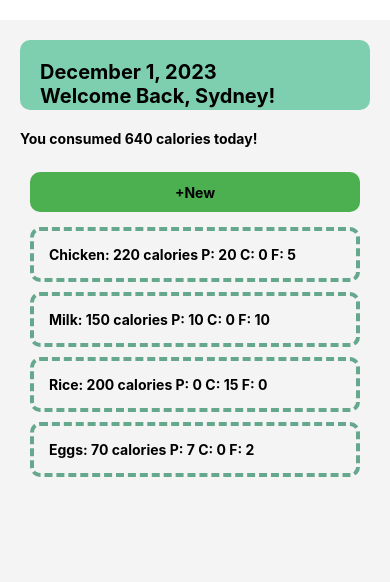
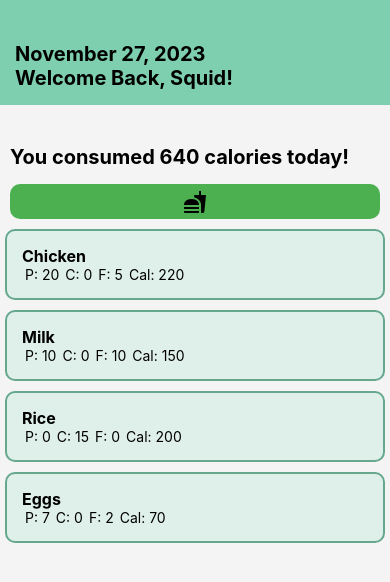
Before and after one commit to sydneychn/nutrition-tracker, a React Native app: screen / in a window 390 px wide. Shown: the top 582 px of the page. Built offline with nearby package versions, Linux system fonts and the light colour scheme.

Commit message:
Styling/Input Changes and added current date

```diff
--- a/App.js
+++ b/App.js
@@ -1,7 +1,7 @@
-import React, {useState} from 'react';
-import {StyleSheet, Text, TextInput, View, FlatList, Keyboard, Pressable, TouchableOpacity, Image, TouchableWithoutFeedback} from 'react-native';
-import Slider from '@react-native-community/slider'
-import PieChart from 'react-native-pie-chart';
+import React, {useEffect, useState} from 'react';
+import {StyleSheet, Text, TextInput, View, FlatList, Keyboard, Pressable, TouchableOpacity, Image, TouchableWithoutFeedback, ScrollView} from 'react-native';
+import { PieChart } from 'react-native-chart-kit';
+import { MaterialIcons } from '@expo/vector-icons';
 import Header from './components/header';
 import FoodItem from './components/foodItem';
 
@@ -15,25 +15,27 @@ export default function App() {
     {name: 'Eggs', cals: 70, carbs: 0, fats: 2, protein: 7, id: 3}
   ]);
   const [food, setFood] = useState(''); //new item to be added to list
-  const [carbs, setCarbs] = useState('1'); //new item's carbs
-  const [protein, setProtein] = useState('1'); //new item's protein
-  const [fats, setFats] = useState('1'); //new item's fats
-  const [calories, setCalories] = useState(''); //new item's calories
+  const [carbs, setCarbs] = useState(0); //default item's carbs
+  const [protein, setProtein] = useState(0); //default item's protein
+  const [fats, setFats] = useState(0); //default item's fats
+  const [calories, setCalories] = useState(0); //default item's calories
   const [totalCalories, setTotalCalories] = useState(640); //total calories
   const [showInput, setShowInput] = useState(false) //state to show/hide input field
+  const [currentDate, setCurrentDate] = useState(new Date());
+
   //function that adds current item to the list and updates the total calories
   const addFood = ( )=> {
   //checks for missing input values
-    if (!food || !calories){
+    if (!food){
       alert('You left it blank!');
       return;
     }
     const newFood = {
       name: food,
       cals: parseInt(calories),
-      carbs: parseInt(carbs),
-      protein: parseInt(protein),
-      fats: parseInt(fats),
+      protein: parseFloat(protein),
+      carbs: parseFloat(carbs),
+      fats: parseFloat(fats),
       id: Date.now(),
     }
 
@@ -49,102 +51,135 @@ export default function App() {
     Keyboard.dismiss();
   }
 
+  useEffect(() => {
+    const timer = setInterval(() => {
+      setCurrentDate(new Date());
+    }, 1000);
+    return () => clearInterval(timer);
+    }, []);
+
+
+
   return (
     <TouchableWithoutFeedback onPress={() => {Keyboard.dismiss()
     console.log("hello test");}}>
       <View style = {styles.container}>
         <View style = {styles.header} /*header*/>
-          <Text style = {styles.title}>December 1, 2023</Text>
-          <Text style = {styles.title}>Welcome Back, Sydney!</Text>
+          <Text style = {styles.title}>{currentDate.toLocaleDateString('en-US', {year: 'numeric', month: 'long', day: 'numeric'})}</Text>
+          <Text style = {styles.title}>Welcome Back, Squid!</Text>
         </View>
-        <Text style = {{fontWeight: 'bold', marginBottom: 20}}>You consumed {totalCalories} calories today!</Text>
+        <Text style = {{fontSize: 20, fontWeight: 'bold', margin: 10}}>You consumed {totalCalories} calories today!</Text>
         {/*If showInput true, view the input field. If not, hide it */}
         {!showInput ? (
           <Pressable
             style = {styles.newButton}
             onPress={() => setShowInput(true)} /*When New Item button pressed, show the input field*/>
-            <Text style={{ fontWeight: 'bold' }}>+New</Text>
+            <MaterialIcons name="fastfood" size={24} color="black" />
           </Pressable>
         ) : (
         <>
+
           <View style={styles.inputContainer} /*input container*/>
-            <View style={styles.inputs1} /*Input container for item and calorie inputs*/>
-              <TextInput /*input for food item*/
+            <View style={ {flexDirection: 'row', justifyContent: 'flex-start',}} /*Input container for item and calorie inputs*/>
+              <View>
+                <Text style = {{marginLeft: 10}}>Food: </Text>
+                <TextInput
                   style={styles.inputName}
-                placeholder='Food'
+                  placeholder='Enter food name'
                   value={food}
                   onChangeText={(val) => setFood(val)} />
+              </View>
+              <View>
+                <Text style = {{marginLeft: 10}}>Calories: </Text>
                 <TextInput /*input for calories*/
                   style={styles.inputCal}
-                placeholder='Calories'
+                  placeholder='Enter calories'
                   keyboardType="numeric"
                   value={calories.toString()}
                   onChangeText={(val) => setCalories((val))} />
+              </View>
+              <View>
+                <Text> </Text>
                 <Pressable /*Pressable component to add food*/
                   style={styles.addButton}
                   onPress={() =>addFood()}>
-                <Text style={{ fontWeight: "bold", textAlign: 'center' }}>Add</Text>
+                  <Text style={{ fontWeight: "bold", textAlign: 'center'}}>Add</Text>
                 </Pressable>
               </View>
-            <View style={{ flexDirection: 'row' }}>
-              <View style={styles.inputs2} /*Input container for macros inputs*/>
-                <View style={{ flexDirection: 'row' }}>
-                  <Text style={{ marginVertical: 20, marginLeft: 10 }}>Protein</Text>
-                  <Slider
-                    style={styles.macrosSlider}
-                    minimumValue={0}
-                    maximumValue={100}
-                    value={protein}
-                    minimumTrackTintColor={'#2bae7c'}
-                    thumbImage={require('./assets/chris.png')}
-                    onValueChange={(val) => setProtein(val)} />
             </View>
-                <View style={{ flexDirection: 'row' }}>
-                  <Text style={{ marginVertical: 20, marginLeft: 10, marginRight: 14 }}>Carb</Text>
-                  <Slider
-                    style={styles.macrosSlider}
-                    minimumValue={0}
-                    maximumValue={100}
-                    value={carbs}
-                    minimumTrackTintColor={'#87bda2'}
-                    thumbImage={require('./assets/thumb.png')}
-                    onValueChange={(val) => setCarbs(val)} />
+
+            <View style={styles.inputContainerMacros} /*Input container for macros inputs*/>
+              <View>
+                <Text style = {{marginLeft: 10}}>Protein (g): </Text>
+                <TextInput /*input for protein*/
+                  style={styles.inputMacros}
+                  placeholder=''
+                  keyboardType="numeric"
+                  value={protein.toString()}
+                  onChangeText={(val) => setProtein((val))} />
               </View>
-                <View style={{ flexDirection: 'row' }}>
-                  <Text style={{ marginVertical: 20, marginLeft: 10, marginRight: 25 }}>Fat</Text>
-                  <Slider
-                    style={styles.macrosSlider}
-                    minimumValue={0}
-                    maximumValue={100}
-                    value={fats}
-                    minimumTrackTintColor={'#c9c9c9'}
-                    thumbImage={require('./assets/matthew.png')}
-                    onValueChange={(val) => setFats(val)} />
+              <View>
+                <Text style = {{marginLeft: 10}}>Carbs (g): </Text>
+                <TextInput /*input for carbs*/
+                  style={styles.inputMacros}
+                  placeholder=''
+                  keyboardType="numeric"
+                  value={carbs.toString()}
+                  onChangeText={(val) => setCarbs((val))} />
+              </View>
+              <View>
+                <Text style = {{marginLeft: 10}}>Fat (g): </Text>
+                <TextInput /*input for fat*/
+                  style={styles.inputMacros}
+                  placeholder=''
+                  keyboardType="numeric"
+                  value={fats.toString()}
+                  onChangeText={(val) => setFats((val))} />
               </View>
             </View>
-              {/*If macros add up to 0, show a default pie chart of equal values. Once slider is adjusted update piechart*/}
-              {(carbs + protein + fats) === 0 ? (
-                <PieChart widthAndHeight={100} series={[1, 1, 1]} sliceColor={['#2bae7c', '#87bda2', '#c9c9c9']} coverRadius={0.45} coverFill={'#FFF'} />
-              ) : (
-                <PieChart widthAndHeight={100} series={[protein, carbs, fats]} sliceColor={['#2bae7c', '#87bda2', '#c9c9c9']} coverRadius={0.45} coverFill={'#FFF'} />
-              )}
-            </View>
+            {/*PieChart showing statistical information of macros of current item*/}
+            <PieChart
+              data={[
+                { name: 'Protein', value: protein/1, color:'#2bae7c' },
+                { name: 'Carbs', value: carbs/1, color:'#87bda2' },
+                { name: 'Fats', value: fats/1, color:'#c9c9c9' },
+              ]}
+              width={250}
+              height={130}
+              chartConfig={{
+                color: (opacity = 3) => `rgba(255, 255, 255, ${opacity})`
+              }}
+              accessor="value" // This is the key to customize the displayed values
+              backgroundColor="transparent"
+              paddingLeft="15"
+            />
+            {/* <PieChart widthAndHeight={100} series={[protein+.01, carbs+.01, fats+.01]} sliceColor={['#2bae7c', '#87bda2', '#c9c9c9']} coverRadius={0.45} coverFill={'#FFF'} /> */}
             <Pressable /*Pressable component to minimize input form*/
                 style = {styles.minimizeInputButton}
                 onPress={() => setShowInput(false)} /*When Minimize button pressed, hide the input form*/>
-                <Text style={{ fontWeight: 'bold'}}>-Minimize</Text>
+                <MaterialIcons name="no-food" size={24} color="black" />
             </Pressable>
           </View></>
         )}
+
+
 
         <View style = {styles.listContainer}>
             <FlatList
               data = {foods}
               renderItem= {({item}) =>(
                 <TouchableOpacity /*item*/>
-                  <Text style = {styles.item}>
-                  {item.name}: {item.cals} calories P: {item.protein} C: {item.carbs} F: {item.fats}
+                  <View style={styles.listItem}>
+                      <Text style={styles.listItemText}>
+                        {item.name}
                       </Text>
+                      <View style={styles.listItemDetails}>
+                        <Text style={styles.listItemMacro}>P: {item.protein}</Text>
+                        <Text style={styles.listItemMacro}>C: {item.carbs}</Text>
+                        <Text style={styles.listItemMacro}>F: {item.fats}</Text>
+                        <Text style={styles.listItemMacro}>Cal: {item.cals}</Text>
+                      </View>
+                  </View>
                 </TouchableOpacity>
               )}
             />
@@ -159,16 +194,14 @@ export default function App() {
 const styles = StyleSheet.create({
   container: {
     flex: 1,
-    padding: 20,
-    marginTop: 20,
     backgroundColor: '#f4f4f4',
   },
   header: {
-    padding: 20,
-    marginBottom: 20,
-    height: 70,
+    padding: 15,
+    marginBottom:30,
+    justifyContent: 'flex-end',
+    height:105,
     backgroundColor: '#7ECFAF',
-    borderRadius: 10,
   },
   title: {
     textAlign: 'justify',
@@ -179,63 +212,69 @@ const styles = StyleSheet.create({
   newButton: {
     backgroundColor: '#4CAF50',
     borderRadius: 10,
-    height: 40,
+    height: 35,
+    justifyContent: 'center',
+    alignItems: 'center',
+    marginVertical: 5,
+    marginHorizontal: 10,
+    flexDirection: 'row'
+  },
+  inputContainer: {
+    justifyContent: 'space-between',
+    padding: 5,
+    margin: 7,
+    backgroundColor: '#D5D5D5',
+    borderWidth: 2,
+    borderRadius: 10,
+  },
+  inputContainerMacros: {
+    flexDirection: 'row',
+    justifyContent: 'flex-start',
+    marginTop: -12
+  },
+  minimizeInputButton: {
+    backgroundColor: '#FF5C5C',
+    borderRadius: 10,
+    height: 35,
     justifyContent: 'center',
     alignItems: 'center',
     marginVertical: 5,
     marginHorizontal: 10,
   },
-  inputContainer: {
-    flexDirection: 'column',
-    justifyContent: 'space-between',
-    paddingTop: 5,
-    marginBottom: 20,
-    backgroundColor: '#D5D5D5',
-    borderWidth: 4,
-    borderRadius: 10,
-  },
-  minimizeInputButton: {
-    backgroundColor: '#FF5C5C',
-    borderRadius: 10,
-    height: 40,
-    justifyContent: 'center',
-    alignItems: 'center',
-    marginVertical: 5,
-    marginHorizontal: 10,
-  },
-  inputs1: {
-    flexDirection: 'row',
-  },
-  inputs2: {
-    flexDirection: 'column',
-    marginRight: 50
-  },
   addButton: {
     backgroundColor: '#3498DB',
     borderRadius: 10,
+    marginTop: 0.,
     justifyContent: 'center',
     height: 30,
     width: 50,
-    marginLeft: 20
+    margin: 20,
   },
   inputName: {
     borderWidth: 1,
     backgroundColor: '#7ECFAF',
-    borderColor: '#777',
-    padding: 8,
-    marginLeft: 10,
-    marginBottom: 5,
+    borderColor: '#ddd',
+    padding: 6,
+    marginLeft: 5,
     width: 150,
     borderRadius: 10,
   },
   inputCal: {
     borderWidth: 1,
-    borderColor: '#777',
+    borderColor: '#ddd',
     backgroundColor: '#7ECFAF',
-    padding: 8,
-    marginLeft: 10,
-    marginBottom: 5,
-    width: 100,
+    padding: 6,
+    marginLeft: 5,
+    width: 110,
+    borderRadius: 10,
+  },
+  inputMacros: {
+    borderWidth: 1,
+    borderColor: '#ddd',
+    backgroundColor: '#7ECFAF',
+    padding: 6,
+    marginLeft: 5,
+    width: 80,
     borderRadius: 10,
   },
   macrosSlider: {
@@ -245,20 +284,28 @@ const styles = StyleSheet.create({
     marginLeft: 5,
   },
   listContainer: {
-    padding: 5,
-    flex: 1
+    flex: 1,
   },
-  list: {
-    padding: 10,
-    backgroundColor: '#DFEFE9'
-  },
-  item: {
+  listItem: {
+    alignItems: 'flex-start',
     padding: 15,
     margin: 5,
+    borderWidth: 2,
+    borderRadius: 10,
     borderColor: '#65A88E',
-    borderWidth: 4,
-    borderStyle: 'dashed',
-    borderRadius: 10,
+    backgroundColor: '#DFEFE9',
+  },
+  listItemText: {
     fontWeight: 'bold',
-  }
+    fontSize: 16,
+  },
+
+  listItemDetails: {
+    flexDirection: 'row',
+    alignItems: 'center',
+  },
+
+  listItemMacro: {
+    marginHorizontal: 3,
+  },
 });
--- a/package.json
+++ b/package.json
@@ -15,7 +15,7 @@
     "moment": "^2.29.4",
     "react": "18.2.0",
     "react-native": "0.72.6",
-    "react-native-pie-chart": "^3.0.2"
+    "react-native-chart-kit": "^6.12.0"
   },
   "devDependencies": {
     "@babel/core": "^7.20.0"
```
Also changed, not shown: 1 other file (tests, documents, lock files or other folders). Lines whose indentation alone changed are shown as unchanged.
